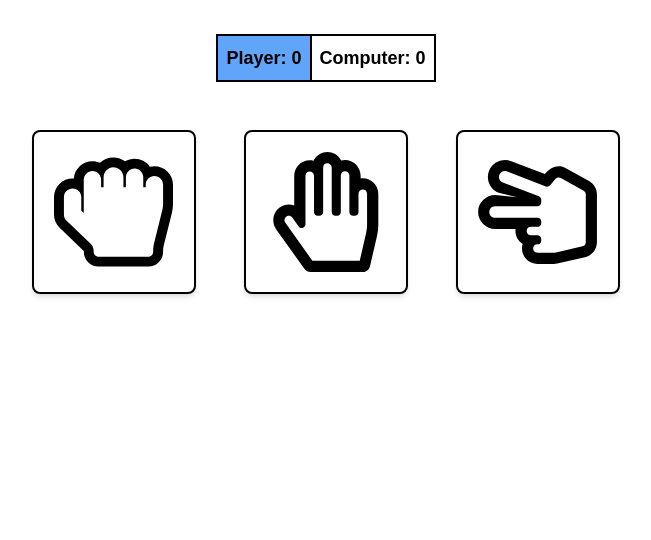
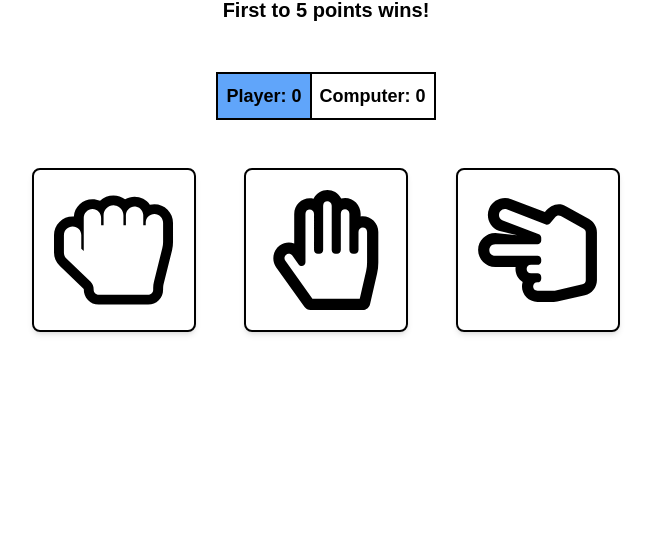
Before and after one commit to Mx-Crvr/rock-paper-scissors, a website: page index.html in a window 1280 px wide. Shown: the part 260-800 px from the top of the page, without its empty margins (314-965 px from the left). Drawn offline with Linux system fonts and the light colour scheme.

Commit message:
add a subheading

```diff
--- a/index.html
+++ b/index.html
@@ -11,6 +11,7 @@
 <body>
     <main class="py-5 lg:py-8 lg:h-screen flex flex-col justify-center items-stretch gap-12 " id="main">
         <h1 class="font-sans font-bold text-3xl lg:text-5xl text-center">Rock Paper Scissors</h1>
+        <h2 class="font-sans font-bold text-xl lg:text-3xl text-center">First to 5 points wins!</h2>
         <div class="scoreboard flex justify-center items-center">
             <p class="font-semibold text-lg bg-blue-400 p-2 border-2 border-black border-r-0" id="player-score">Player: 0</p>
             <p class="font-semibold text-lg p-2 border-2 border-black" id="computer-score">Computer: 0</p>
```
